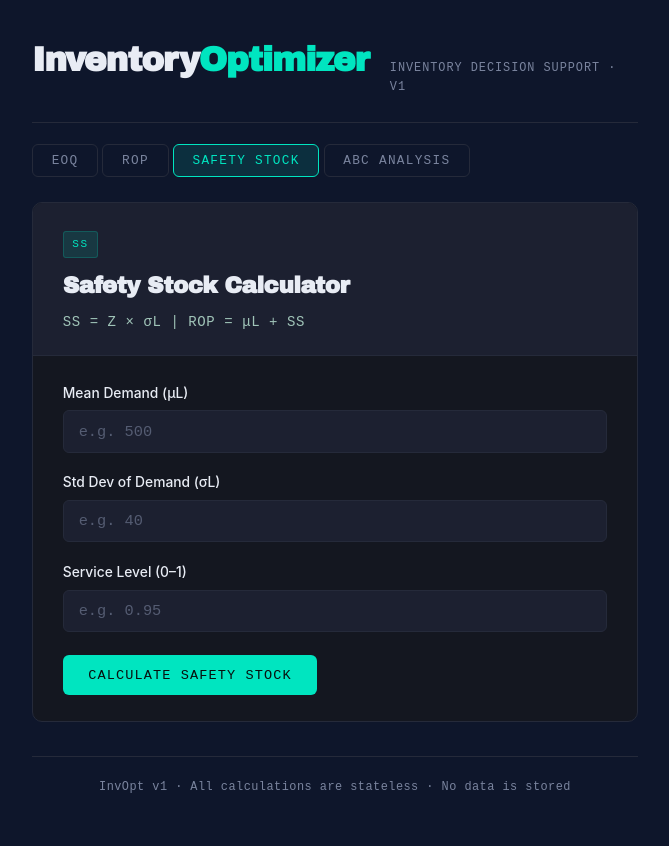
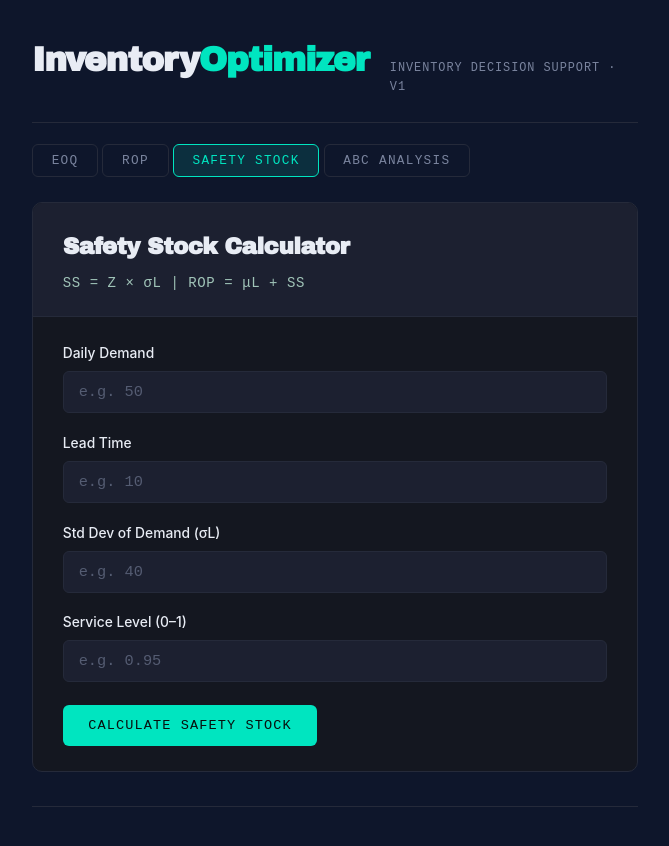
Before and after one commit to arunimakl/InventoryOptimizer, a React (Vite) app in the folder frontend/: page / in a window 1280 px wide. Both pictures are taken after a click on the button "SAFETY STOCK". Shown: the top 846 px of the page, without its empty margins (305-974 px from the left). Before the commit the page ends 818 px from the top, so only its background shows below. Built offline with nearby package versions, Linux system fonts and the light colour scheme; no server answers.

Commit message:
Corrected safetystock logic

```diff
--- a/frontend/src/ABCForm.jsx
+++ b/frontend/src/ABCForm.jsx
@@ -68,7 +68,7 @@ export default function ABCForm() {
 
       {/* HEADER */}
       <div className="module-header">
-        <span className="module-tag">ABC</span>
+
         <h2 className="module-title">ABC Analysis</h2>
         <p className="module-formula">
           Annual Value = Usage × Unit Cost
--- a/frontend/src/App.jsx
+++ b/frontend/src/App.jsx
@@ -9,8 +9,7 @@ const MODULES = [
   { id: "rop", label: "ROP" },
   { id: "ss", label: "Safety Stock" },
   { id: "abc", label: "ABC Analysis" },
-  // Future:
-  // { id: "abc", label: "ABC Analysis" },
+
 ];
 
 export default function App() {
@@ -55,7 +54,7 @@ export default function App() {
 
       {/* FOOTER */}
       <footer className="app-footer">
-        InvOpt v1 · All calculations are stateless · No data is stored
+
       </footer>
     </div>
   );
--- a/frontend/src/EOQForm.jsx
+++ b/frontend/src/EOQForm.jsx
@@ -52,7 +52,6 @@ export default function EOQForm() {
   return (
     <div className="module-card">
       <div className="module-header">
-        <span className="module-tag">EOQ</span>
         <h2 className="module-title">Economic Order Quantity</h2>
         <p className="module-formula">Q* = √( 2DS / H )</p>
       </div>
--- a/frontend/src/ROPForm.jsx
+++ b/frontend/src/ROPForm.jsx
@@ -37,7 +37,7 @@ export default function ROPForm() {
   return (
     <div className="module-card">
       <div className="module-header">
-        <span className="module-tag">ROP</span>
+
         <h2 className="module-title">Reorder Point</h2>
         <p className="module-formula">R = d × L</p>
       </div>
--- a/frontend/src/SafetyStockForm.jsx
+++ b/frontend/src/SafetyStockForm.jsx
@@ -2,10 +2,11 @@ import { useState } from "react";
 import { calculateSafetyStock } from "./api";
 
 const INITIAL = {
-  mean_demand_lead_time: "",
+  daily_demand: "",
+  lead_time: "",
   std_dev_lead_time: "",
   service_level: "",
-};
+}
 
 export default function SafetyStockForm() {
   const [fields, setFields] = useState(INITIAL);
@@ -27,14 +28,16 @@ export default function SafetyStockForm() {
     setResult(null);
 
     const payload = {
-      mean_demand_lead_time: Number(fields.mean_demand_lead_time),
+      daily_demand: Number(fields.daily_demand),
+      lead_time: Number(fields.lead_time),
       std_dev_lead_time: Number(fields.std_dev_lead_time),
       service_level: Number(fields.service_level),
     };
 
     // ── VALIDATION ──
     if (
-      !payload.mean_demand_lead_time ||
+      !payload.daily_demand ||
+      !payload.lead_time ||
       !payload.std_dev_lead_time ||
       !payload.service_level
     ) {
@@ -63,7 +66,7 @@ export default function SafetyStockForm() {
   return (
     <div className="module-card">
       <div className="module-header">
-        <span className="module-tag">SS</span>
+
         <h2 className="module-title">Safety Stock Calculator</h2>
         <p className="module-formula">
           SS = Z × σL | ROP = μL + SS
@@ -72,13 +75,24 @@ export default function SafetyStockForm() {
 
       <form className="calc-form" onSubmit={handleSubmit}>
         <div className="field-group">
-          <label>Mean Demand (μL)</label>
+          <label>Daily Demand</label>
           <input
-            name="mean_demand_lead_time"
+            name="daily_demand"
             type="number"
-            value={fields.mean_demand_lead_time}
+            value={fields.daily_demand}
             onChange={handleChange}
-            placeholder="e.g. 500"
+            placeholder="e.g. 50"
+          />
+        </div>
+
+        <div className="field-group">
+          <label>Lead Time</label>
+          <input
+            name="lead_time"
+            type="number"
+            value={fields.lead_time}
+            onChange={handleChange}
+            placeholder="e.g. 10"
           />
         </div>
 
@@ -124,6 +138,12 @@ export default function SafetyStockForm() {
           />
 
           <ResultRow
+            label="Base ROP"
+            value={result.base_rop}
+            unit="units"
+          />
+
+          <ResultRow
             label="Reorder Point (ROP)"
             value={result.reorder_point}
             unit="units"
```
Also changed, not shown: 2 other files (tests, documents, lock files or other folders).
